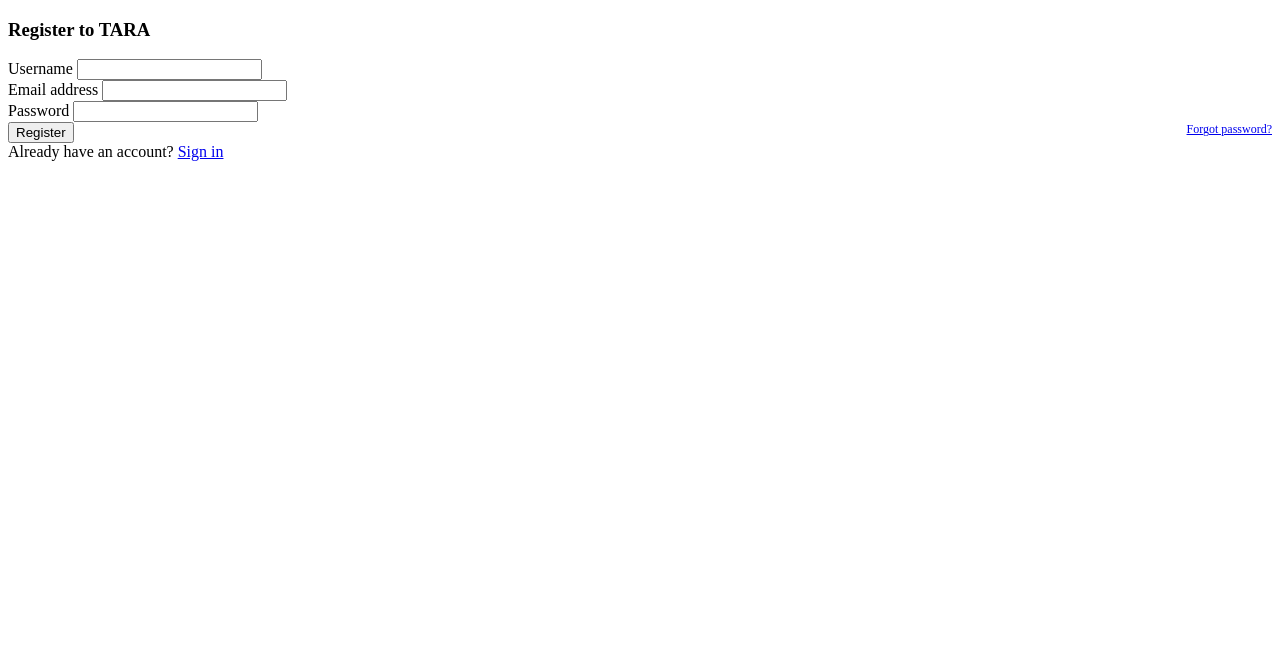
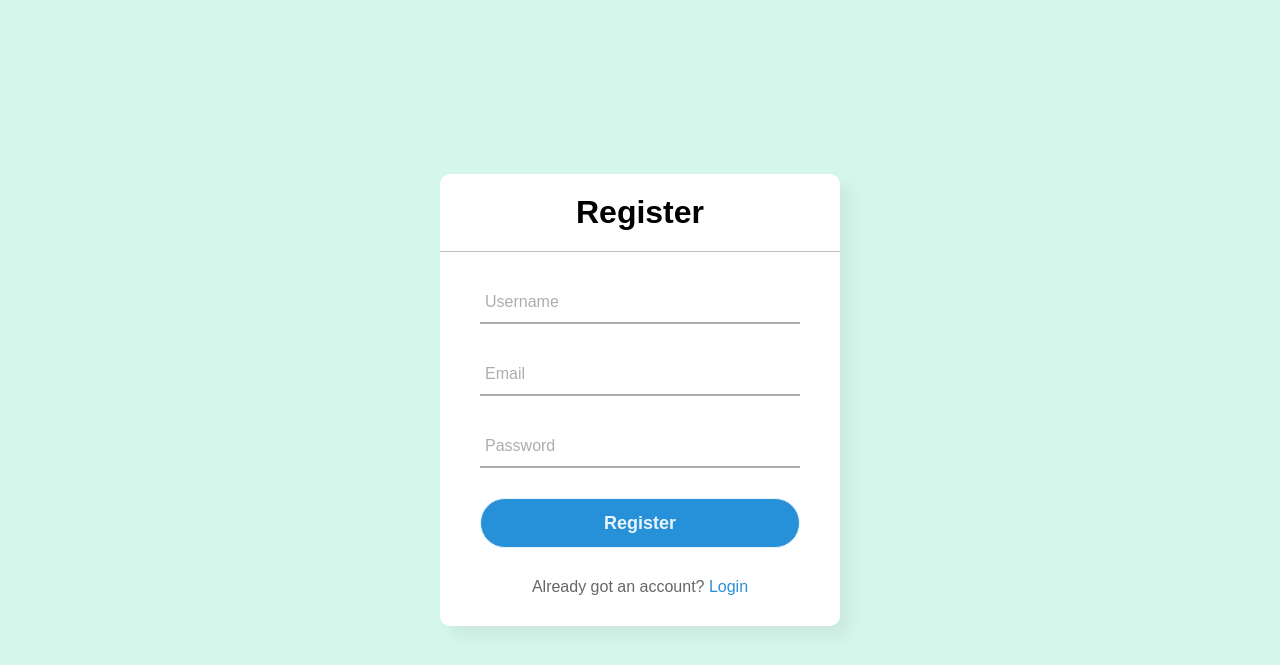
Before and after one commit to BrianAnakPintar/TARA, a Django app: template TARA/login/templates/login/register.html in a window 1280 px wide. Shown: the top 665 px of the page. Run offline with Django 3.2, Linux system fonts and the light colour scheme; the template is opened without the code that fills it, so the values that code supplies are empty.

Commit message:
register and token html styling

```diff
--- a/TARA/login/static/login/styles.css
+++ b/TARA/login/static/login/styles.css
@@ -21,7 +21,7 @@ body{
   border-radius: 10px;
   box-shadow: 10px 10px 15px rgba(0,0,0,0.05);
 }
-.center h1{
+.center h1, h2, p{
   text-align: center;
   padding: 20px 0;
   border-bottom: 1px solid silver;
--- a/TARA/login/templates/login/register.html
+++ b/TARA/login/templates/login/register.html
@@ -1,57 +1,48 @@
+{% load static %}
 <!DOCTYPE html>
 <html lang="en">
 <head>
-    <meta charset="UTF-8">
-    <title>Account Registration</title>
+    <title>Register</title>
+        <link href="{% static 'login/styles.css' %}" rel="stylesheet">
 </head>
 <body>
+<div class="center">
+<h1>Register</h1>
+<form method="POST" action="">
+    {% csrf_token %}
+    <div class="txt_field">
+   <input type="text" name="username" required>
+        <span></span>
+          <label>Username</label>
+    </div>
 
-{% block content %}
-    <div class="global-container">
-        <div class="card login-form">
-        <div class="card-body">
-            <h3 class="card-title text-center">Register to TARA</h3>
-            <div class="card-text">
-                {% if messages %}
+    <div class="txt_field">
+   <input type="email" name="email" required>
+        <span></span>
+          <label>Email</label>
+    </div>
 
-                        {% for message in messages %}
-                        <div class="alert alert-info">
-                            {{ message }}
+    <div class="txt_field">
+    <input type="password" name="password" required>
+         <span></span>
+          <label>Password</label>
     </div>
-                        {% endfor %}
 
-                    {% endif %}
-                <!--
-                <div class="alert alert-danger alert-dismissible fade show" role="alert">Incorrect username or password.</div> -->
-                <form method="post">
-                    {%  csrf_token %}
-                    <!-- to error: add class "has-danger" -->
-                    <div class="form-group">
-                        <label for="exampleInputEmail1">Username</label>
-                        <input type="text" name="username" class="form-control form-control-sm" aria-describedby="emailHelp">
+    <div class="errorMessages">
+        {%for message in messages%}
+        {{message}}
+        {%endfor%}
     </div>
-                    <div class="form-group">
-                        <label>Email address</label>
-                        <input type="email" name="email" class="form-control form-control-sm" aria-describedby="emailHelp">
+
+    <input class="btn register-btn" type="submit" value="Register"> <br>
+
+
+</form>
+    <div class="signup_link">
+    Already got an account? <a href="{% url 'login'%}">Login</a>
     </div>
-                    <div class="form-group">
-                        <label>Password</label>
-                        <input type="password" name="password" class="form-control form-control-sm">
-                    </div>
-                    <a href="#" style="float:right;font-size:12px;">Forgot password?</a>
 
-                    <button type="submit" class="btn btn-primary btn-block mt-2">Register</button>
-
-                    <div class="sign-up mt-2">
-                        Already have an account? <a href="javascript:history.back()">Sign in</a>
 </div>
 </form>
-            </div>
-        </div>
-    </div>
-    </div>
-
-
-    {% endblock %}
 </body>
 </html>
```
Also changed, not shown: TARA/login/templates/login/token_send.html (+7 -10 lines), TARA/db.sqlite3. Lines whose indentation alone changed are shown as unchanged.
